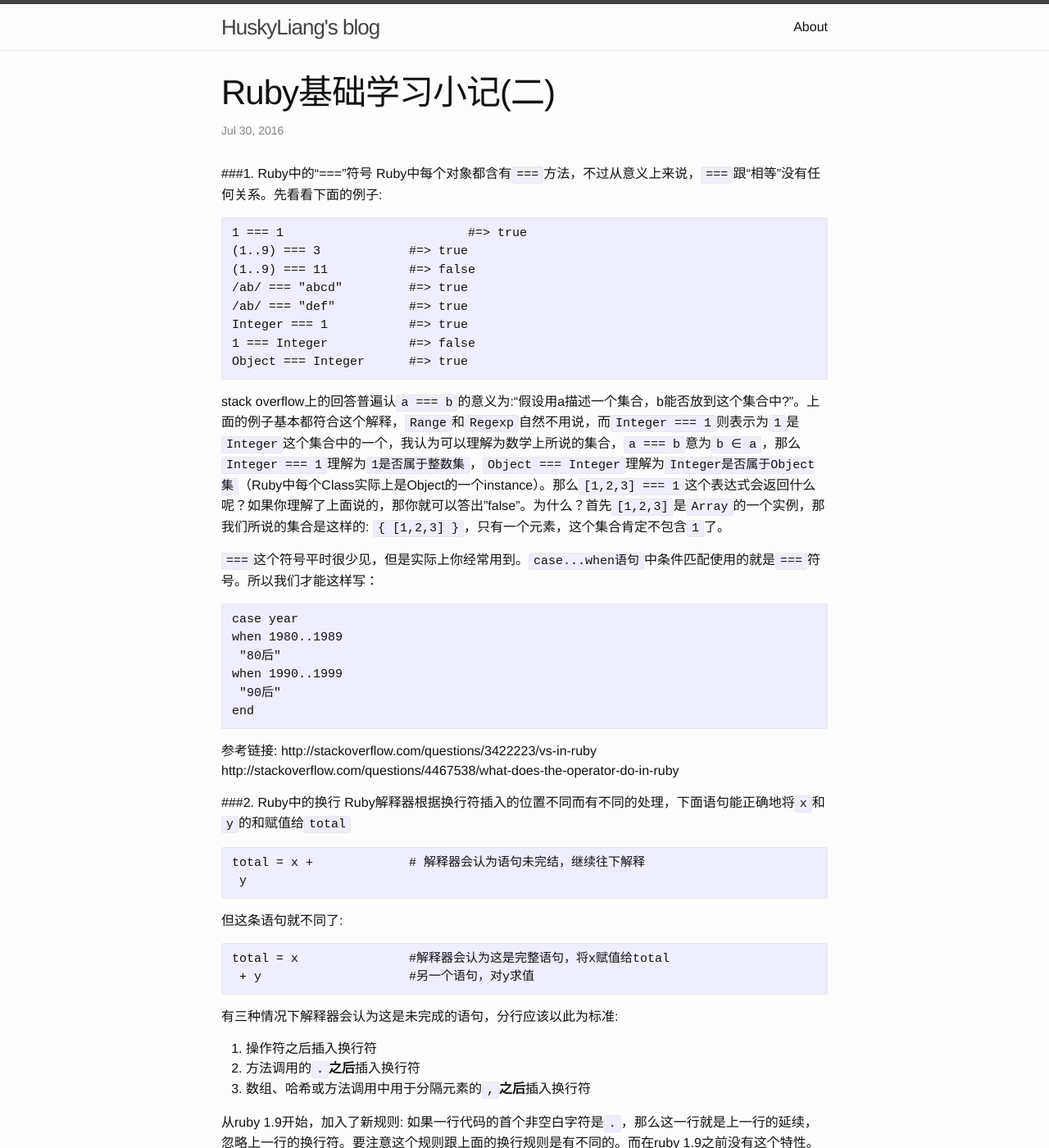
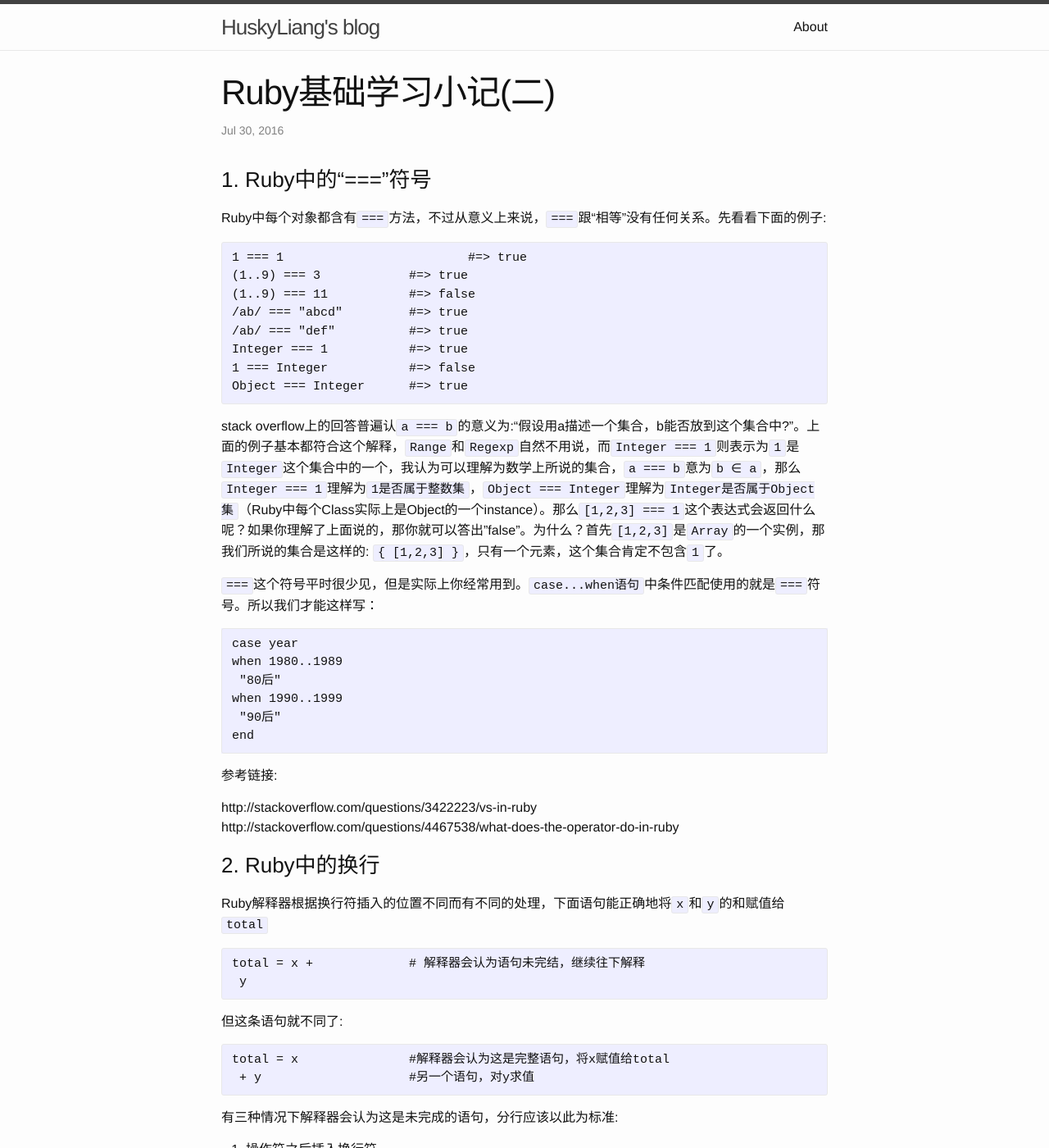
Before and after one commit to ACzero/aczero.github.io, a Jekyll site: the page built from _posts/2016-07-30-ruby-study-note-2.md, in a window 1280 px wide and 1400 px high. Shown: the whole window at 82% size. Built offline with Jekyll 4.4.1, drawn with Linux system fonts in a browser that asks for light colours; part of the change alters nothing that is shown.

Commit message:
fix syntax

````diff
--- a/_posts/2016-07-30-ruby-study-note-2.md
+++ b/_posts/2016-07-30-ruby-study-note-2.md
@@ -4,7 +4,9 @@ title:  "Ruby基础学习小记(二)"
 date:   2016-07-30 15:30:00 +0800
 categories: ruby
 ---
-###1. Ruby中的“===”符号
+
+### 1. Ruby中的“===”符号
+
 Ruby中每个对象都含有`===`方法，不过从意义上来说，`===`跟“相等”没有任何关系。先看看下面的例子:
 
 ```Ruby
@@ -32,11 +34,12 @@ end
 ```
 
 参考链接:
+
 http://stackoverflow.com/questions/3422223/vs-in-ruby
 http://stackoverflow.com/questions/4467538/what-does-the-operator-do-in-ruby
 
+### 2. Ruby中的换行
 
-###2. Ruby中的换行
 Ruby解释器根据换行符插入的位置不同而有不同的处理，下面语句能正确地将`x`和`y`的和赋值给`total`
 
 ```Ruby
@@ -122,12 +125,12 @@ puts getter.call				#=> changed message
 ```
 
 ### 其他
-1. Ruby默认采用ASCII编码，但支持使用其他编码方式。可以在文件的第一行加入**编码注释(coding comment)**:
 
- ```ruby
- # -*- coding: utf-8 -*-
- ```
+Ruby默认采用ASCII编码，但支持使用其他编码方式。可以在文件的第一行加入**编码注释(coding comment)**:
+```ruby
+# -*- coding: utf-8 -*-
+```
+如果文件第一行是**shebang注释**，那**编码注释**放在第二行。
 
- 如果文件第一行是**shebang注释**，那**编码注释**放在第二行。
 
-2. 可以通过`__ENCODING__`获取当前执行的代码的源编码
+可以通过`__ENCODING__`获取当前执行的代码的源编码
````
